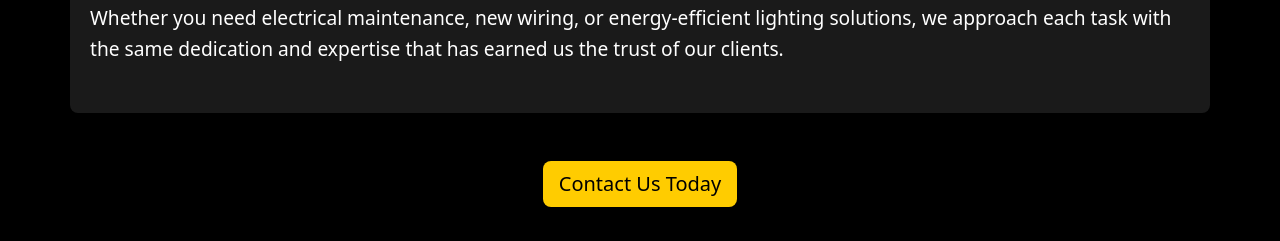
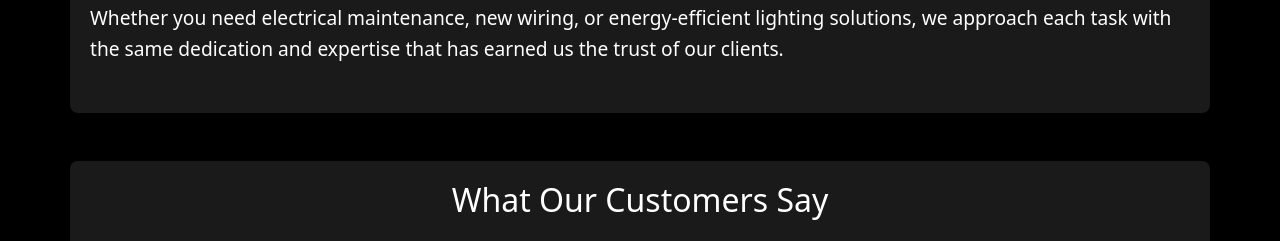
Before and after one commit to brettnwilson/UED100_Assess_2, a plain HTML site: page index.html in a window 1280 px wide. Shown: the part 1231-1472 px from the top of the page. Drawn offline with nearby package versions, Linux system fonts and the light colour scheme.

Commit message:
Update index.html

```diff
--- a/index.html
+++ b/index.html
@@ -120,14 +120,7 @@
         <p>Whether you need electrical maintenance, new wiring, or energy-efficient lighting solutions, we approach each task with the same dedication and expertise that has earned us the trust of our clients.</p>
     </section>
 
-    <!-- Contact Us Today Button -->
-<!-- Contact Us Today Button -->
-<section class="container my-5 text-center">
-    <a href="mailto:admin@touchstoneelectricians.com.au?subject=Inquiry from Touchstone Electricians Website&body=Hi Craig, I would like to know more about your services."
-       class="btn btn-yellow btn-lg">
-       Contact Us Today
-    </a>
-</section>
+
 
     <!-- Testimonials Section -->
 <section id="testimonials" class="section-bg container my-5">
```
